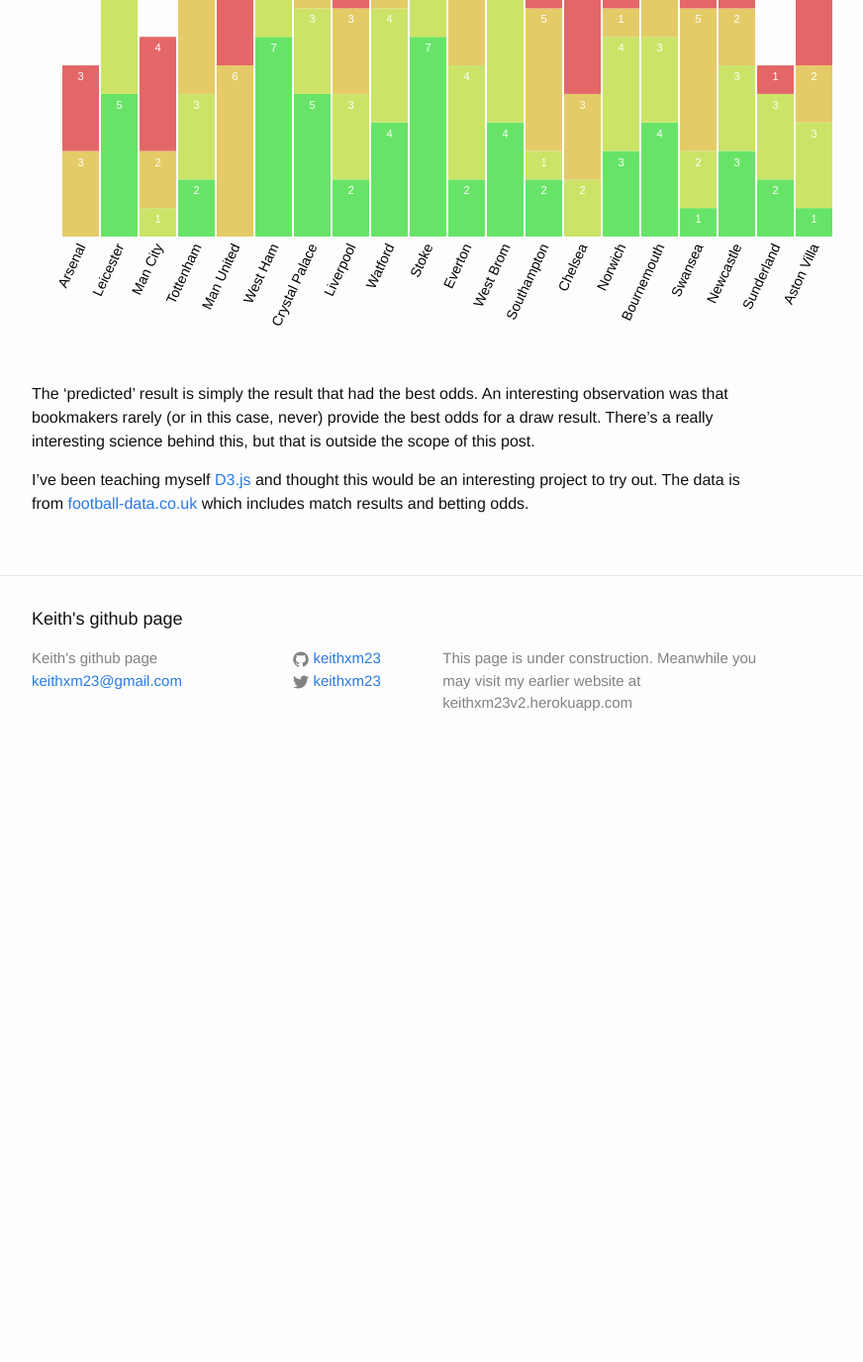
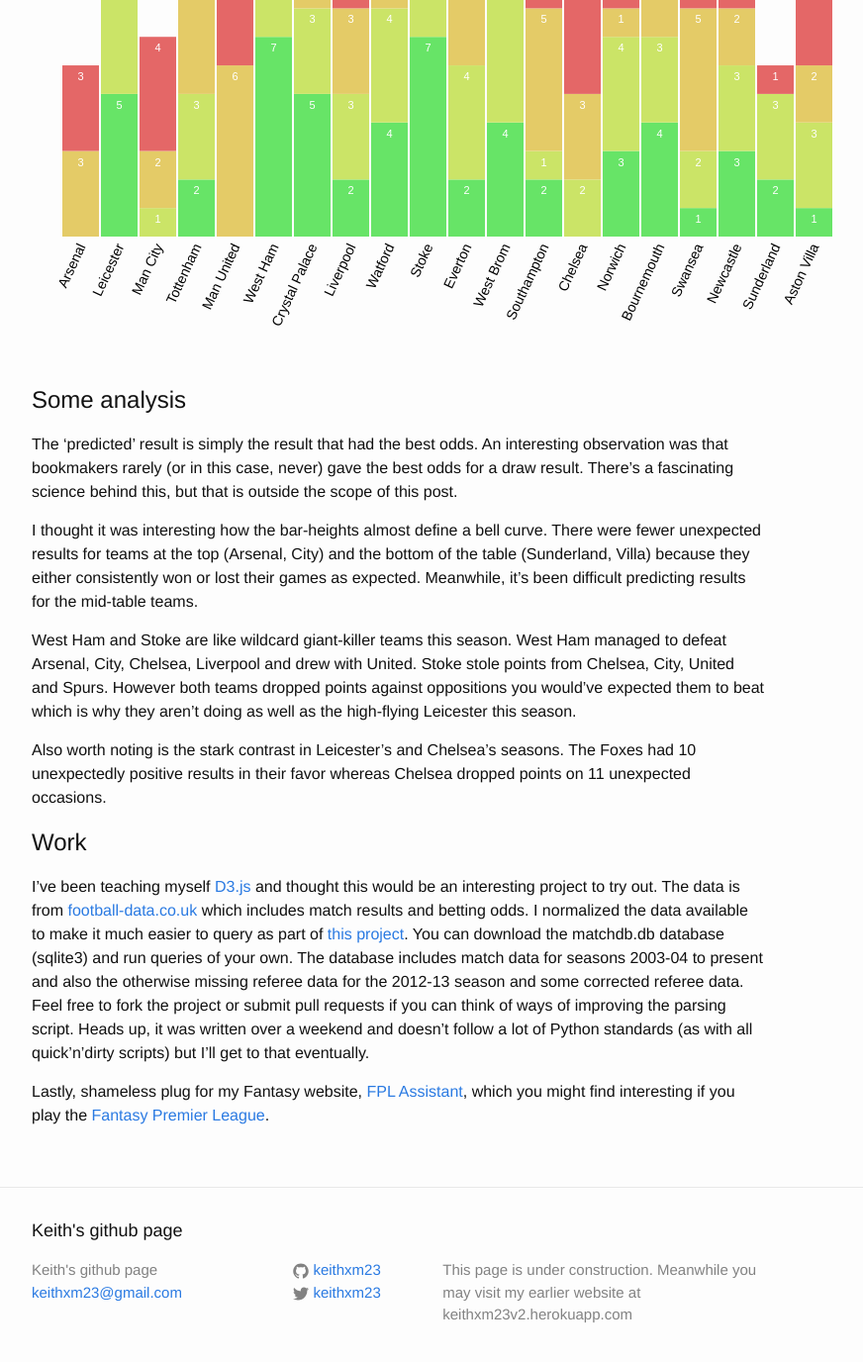
Before and after one commit to keithxm23/keithxm23.github.io, a Jekyll site: the page built from _posts/2016-01-10-oddities-this-season.markdown, in a window 1280 px wide and 1400 px high, scrolled down 510 px. Shown: the top 1376 px of the window at 99% size, without its empty margins (238-1110 px from the left). Built offline with Jekyll 4.4.1, drawn with Linux system fonts in a browser that asks for light colours; before the commit the page ends 1292 px from its top, so only the background shows below that.

Commit message:
Added more post content and made positioning code for tooltip more robust

```diff
--- a/_posts/2016-01-10-oddities-this-season.markdown
+++ b/_posts/2016-01-10-oddities-this-season.markdown
@@ -52,13 +52,37 @@ Sunderland,6,15,2,3,0,1
 <div id="svgPlaceholder">
 </div>
 
-The 'predicted' result is simply the result that had the best odds. An interesting observation was that bookmakers rarely (or in this case, never) provide the best odds for a draw result. There's a really interesting science
+#Some analysis
+The 'predicted' result is simply the result that had the best odds. An interesting observation was that bookmakers rarely (or in this case, never) gave the best odds for a draw result. There's a fascinating science
 behind this, but that is outside the scope of this post.
 
-I've been teaching myself [D3.js] and thought this would be an interesting project
-to try out. The data is from [football-data.co.uk] which includes match results and betting odds.
+I thought it was interesting how the bar-heights almost define a bell curve. There were
+fewer unexpected results for teams at the top (Arsenal, City) and the bottom of
+the table (Sunderland, Villa) because they either consistently won or lost their
+games as expected. Meanwhile, it's been difficult predicting results for the
+mid-table teams.
+
+West Ham and Stoke are like wildcard giant-killer teams this season. West Ham
+managed to defeat Arsenal, City, Chelsea, Liverpool and drew with United. Stoke
+stole points from Chelsea, City, United and Spurs. However both teams dropped
+points against oppositions you would've expected them to beat which is why they
+aren't doing as well as the high-flying Leicester this season.
+
+Also worth noting is the stark contrast in Leicester's and Chelsea's seasons.
+The Foxes had 10 unexpectedly positive results in their favor whereas Chelsea dropped points on 11 unexpected occasions.
 
 
 
-[D3.js]:       http://d3js.org/
+#Work
+I've been teaching myself [D3.js] and thought this would be an interesting project
+to try out. The data is from [football-data.co.uk] which includes match results and betting odds.
+I normalized the data available to make it much easier to query as part of [this project]. You can download the matchdb.db database (sqlite3) and run queries of your own. The database includes match data for seasons 2003-04 to present and also the otherwise missing referee data for the 2012-13 season and some corrected referee data.
+Feel free to fork the project or submit pull requests if you can think of ways of improving the parsing script. Heads up, it was written over a weekend and doesn't follow a lot of Python standards (as with all quick'n'dirty scripts) but I'll get to that eventually.
+
+Lastly, shameless plug for my Fantasy website, [FPL Assistant], which you might find interesting if you play the [Fantasy Premier League].
+
+[D3.js]: http://d3js.org/
 [football-data.co.uk]: http://www.football-data.co.uk/englandm.php
+[this project]: https://github.com/keithxm23/football-data-analysis
+[FPL Assistant]: http://www.fplassistant.com/
+[Fantasy Premier League]: http://fantasy.premierleague.com/
--- a/js/odds.js
+++ b/js/odds.js
@@ -60,6 +60,9 @@ function render(data, marker){
     .attr("height", outerHeight)
     ;
   var pageOffset = svg[0][0].getBoundingClientRect();
+  //http://stackoverflow.com/questions/25630035/javascript-getboundingclientrect-changes-while-scrolling
+  var yScrollOffset = window.scrollY;
+  var xScrollOffset = window.scrollX;
 
   var g = svg.append("g")
     .attr("transform", "translate(" + margin.left + "," + margin.top + ")")
@@ -151,8 +154,8 @@ function render(data, marker){
       .attr("fill", yData.filter(function(obj){return obj.key==d.key})[0].colorHighlighted);
 
       //Get this bar's x/y values, then augment for the tooltip
-      var xPosition = pageOffset.left + parseFloat(d3.select(this).attr("x")) + xScale.rangeBand() / 2;
-      var yPosition = pageOffset.top + parseFloat(d3.select(this).attr("y")) + window.scrollY; //http://stackoverflow.com/questions/25630035/javascript-getboundingclientrect-changes-while-scrolling
+      var xPosition = pageOffset.left + parseFloat(d3.select(this).attr("x")) + xScale.rangeBand() / 2 + xScrollOffset;
+      var yPosition = pageOffset.top + parseFloat(d3.select(this).attr("y")) + yScrollOffset;
       //Update the tooltip position and value
       d3.select("#tooltip")
         .style("left", xPosition + "px")
```
